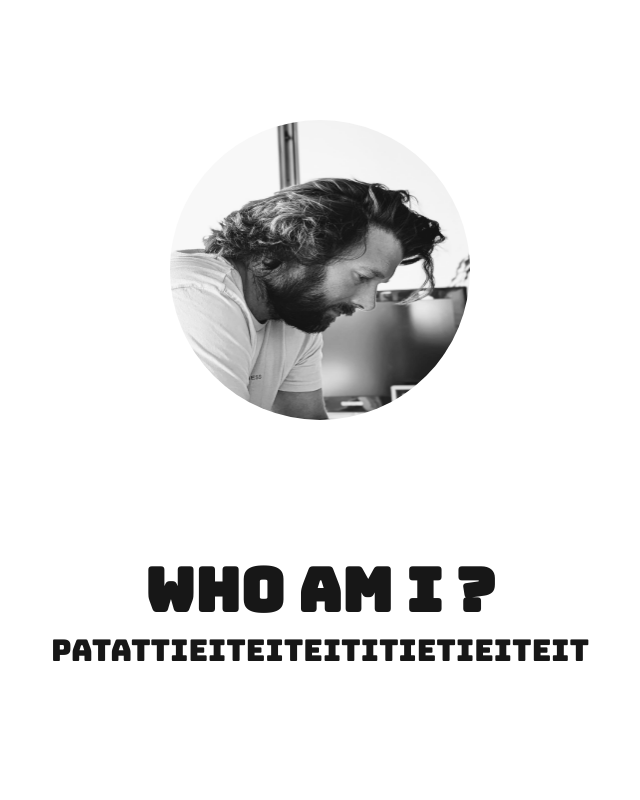
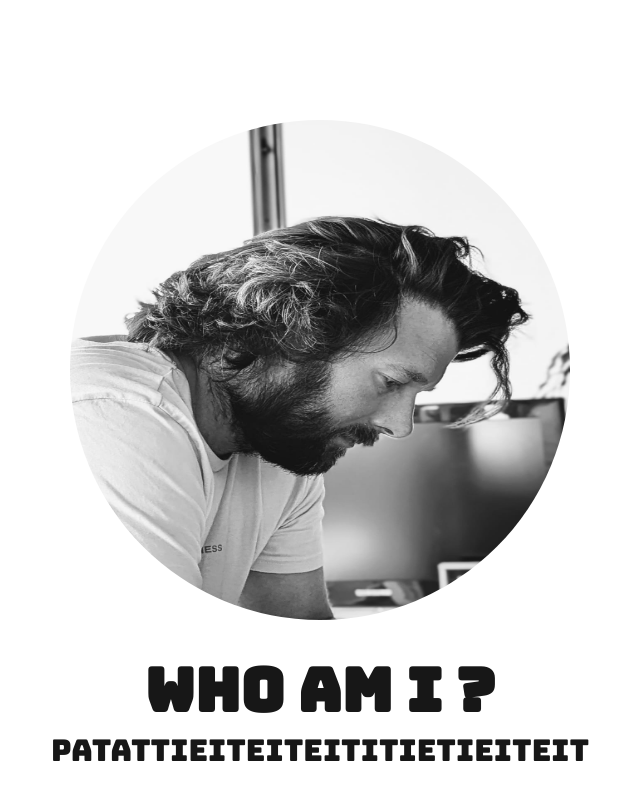
Before and after one commit to Antoine-Bottin/ab_portfolio, a Next.js app: page / in a window 1280 px wide. Shown: the whole page, without its empty margins (320-960 px from the left). Built offline with nearby package versions, Linux system fonts and the light colour scheme.

Commit message:
feat(portfolio): improve picture

```diff
--- a/src/app/_components/BurgerMenu/styles.scss
+++ b/src/app/_components/BurgerMenu/styles.scss
@@ -72,8 +72,7 @@
     height: 100%;
     width: 100%;
     background-color: #0a0a0a;
-    filter: blur(0.4rem);
-    opacity: 50%;
+    opacity: 80%;
   }
 
   &__links {
--- a/src/app/page.tsx
+++ b/src/app/page.tsx
@@ -14,6 +14,14 @@ const interview = [
     object: 'My favorite color',
     content: 'Patattieiteiteititietieiteit',
   },
+  {
+    object: 'My favorite color',
+    content: 'Patattieiteiteititietieiteit',
+  },
+  {
+    object: 'My favorite color',
+    content: 'Patattieiteiteititietieiteit',
+  },
 ]
 
 const Page = () => {
@@ -21,18 +29,13 @@ const Page = () => {
     <div className="home-view">
       <div className="home-view__picture-section">
         <div className="home-view__picture-section__picture">
-          <Image
-            src="/assets/Photo_CV.jpg"
-            alt="My picture"
-            fill
-            style={{ borderRadius: '50%' }}
-          />
+          <Image src="/assets/Photo_CV.jpg" alt="My picture" fill />
         </div>
       </div>
       <div className="infos-container">
-        {interview.map(({ object, content }) => {
+        {interview.map(({ object, content }, idx) => {
           return (
-            <div className="info" key={object}>
+            <div className="info" key={idx}>
               <h1>{object}</h1>
               <div>{content}</div>
             </div>
--- a/src/app/styles.scss
+++ b/src/app/styles.scss
@@ -9,9 +9,15 @@
     position: relative;
 
     &__picture {
-      height: 30rem;
-      width: 30rem;
+      height: 50rem;
+      width: 50rem;
       object-fit: cover;
+      z-index: 1;
+
+      img {
+        border-radius: 50%;
+        z-index: -1;
+      }
     }
   }
 
```
